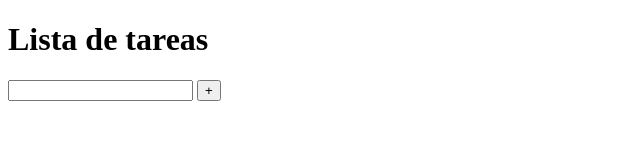
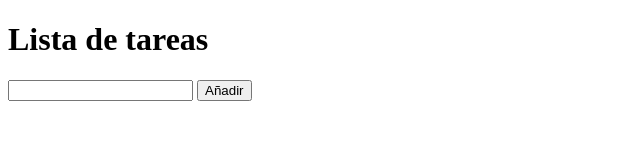
Before and after one commit to Maitlla/TooManyTasks, a plain HTML site: page src/tareas.html in a window 1280 px wide. Shown: the full height of the page, 0-640 px from the left. Drawn offline with Linux system fonts and the light colour scheme.

Commit message:
modified

```diff
--- a/src/tareas.html
+++ b/src/tareas.html
@@ -19,7 +19,7 @@
                 <p id="placeHolder">Añade tu primera tarea...</p>
             </ul>
             <input id="taskInput" type="text" name="newTask">
-            <input id="addTasksButton" type="submit" value="+">
+            <input id="addTasksButton" type="submit" value="Añadir">
         </form>
     </main>
 </body>
```
Also changed, not shown: src/index.html (+1 -1 lines).
